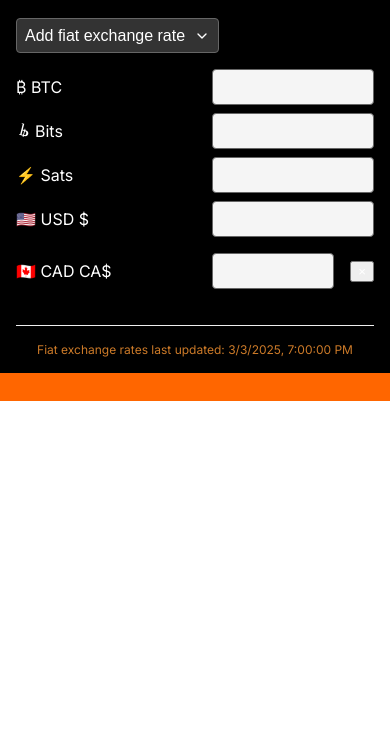
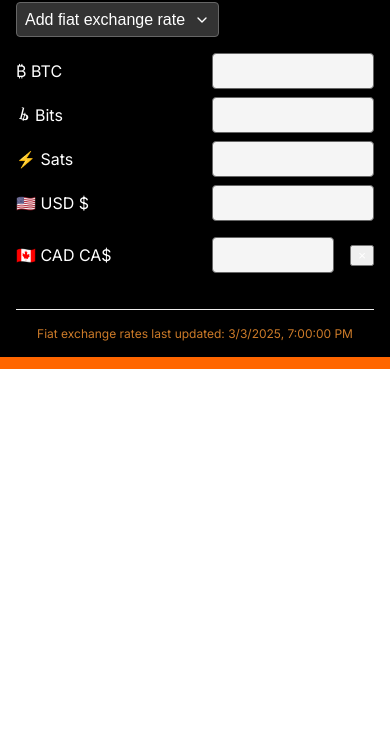
Before and after one commit to BTCMcBoatface/btcmcboatface.github.io, a plain HTML site: page exchange-buddy/index.html in a window 390 px wide. Shown: the part 110-844 px from the top of the page. Drawn offline with Linux system fonts and the light colour scheme; files whose address does not match are found by name.

Commit message:
Fixing rounded corner and width of orange

```diff
--- a/exchange-buddy/converter-styles.css
+++ b/exchange-buddy/converter-styles.css
@@ -10,8 +10,8 @@ body {
 
 .converter-container {
     background-color: #000000;
-    border: 8px solid #ff6600;
-    border-radius: 8px;
+    border: 12px solid #ff6600;
+    border-radius: 28px;
     padding: 2rem;
     max-width: 600px;
     margin: 2rem auto;
@@ -21,7 +21,7 @@ body {
 @media (max-width: 640px) {
     .converter-container {
         margin: 0;
-        border-width: 28px 0;
+        border-width: 12px 0;
         border-radius: 0;
         padding: 1rem;
     }
```
